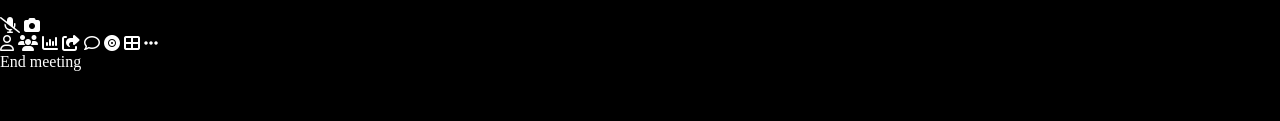
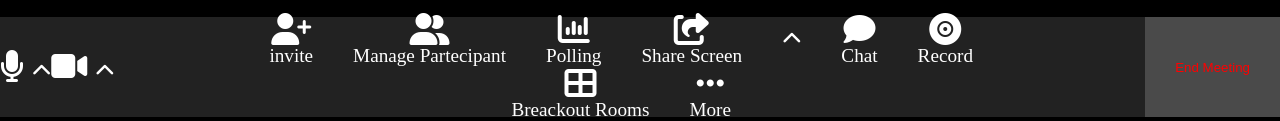
Before and after one commit to Laroussi-Sarhane/html-css-zoom, a plain HTML site: page index.html in a window 1280 px wide. Shown: the part 743-864 px from the top of the page. Before the commit the page ends 814 px from the top, so only its background shows below. Drawn offline with Linux system fonts and the light colour scheme.

Commit message:
add changes footer

```diff
--- a/index.html
+++ b/index.html
@@ -611,43 +611,67 @@
   </main>
 
   <footer>
-        <div cont-footer>
+    <div class="media flex ">
+      <div>
+        <i class="fa-solid fa-microphone"></i>
+        <span id="chevron">
+          <i class="fa-solid fa-chevron-up"></i>
+        </span>
+      </div>
+      <div>
+        <i class="fa-solid fa-video"></i>
+        <span id="chevron">
+          <i class="fa-solid fa-chevron-up"></i>
+        </span>
+      </div>
+    </div>
+  <!-- microfono e camera -->
 
-          <div class="cont">
-            <div>
-              <span><i class="fa-solid fa-microphone-slash"></i></span>
+  <!-- icone centrali -->
+    <div class="action flex">
+      <div class="caption flex">
+        <i class="fa-solid fa-user-plus"></i>
+        <span>invite</span>
+      </div>
+      <div class="caption flex">
+        <i class="fa-solid fa-user-group"></i>
+        <span>Manage Partecipant</span>
+      </div>
+      <div class="caption flex">
+        <i class="fa-solid fa-chart-column"></i>
+        <span>Polling</span>
+      </div>
+      <div class="caption flex active">
+        <i class="fa-solid fa-share-from-square"></i>
+        <span>Share Screen</span>
+      </div>
+      <div class="caption flex" id="chevron">
+        <i class="fa-solid fa-chevron-up"></i>
+      </div>
+      <div class="caption flex">
+        <i class="fa-solid fa-comment"></i>
+        <span>Chat</span>
+      </div>
+      <div class="caption flex">
+        <i class="fa-solid fa-record-vinyl"></i>
+        <span>Record</span>
+      </div>
+      <div class="caption flex">
+        <i class="fa-solid fa-table-cells-large"></i>
+        <span>Breackout Rooms</span>
+      </div>
+      <div class="caption flex">
+        <i class="fa-solid fa-ellipsis"></i>
+        <span>More</span>
+      </div>
+    </div>
+  <!-- fine icone centrali -->
 
-              <span><i class="fa-solid fa-camera"></i></span>
-            </div>
+  <!-- bottone a destra nel footer -->
+    <div class="end flex">
+      <button>End Meeting</button>
+    </div>
 
-
-          </div>
-
-          <div class="cont">
-
-            <div>
-              <span><i class="fa-regular fa-user"></i></span>
-              <span><i class="fa-solid fa-users"></i></span>
-              <span><i class="fa-solid fa-chart-column"></i></span>
-              <span><i class="fa-solid fa-share-from-square"></i></span>
-              <span><i class="fa-regular fa-comment"></i></span>
-              <span><i class="fa-solid fa-record-vinyl"></i></span>
-              <span><i class="fa-solid fa-table-cells-large"></i></span>
-              <span><i class="fa-solid fa-ellipsis"></i></span>
-            </div>
-
-          </div>
-
-          <div class="cont">
-
-            <div>
-              <span>End meeting</span>
-            </div>
-          </div>
-
-        </nav>
-
-      </div>
   </footer>
 
 
--- a/style.css
+++ b/style.css
@@ -58,16 +58,67 @@ img{
   height: 70px;
   width: 70px;
 }
-.footer{
+
+
+.flex{
   display: flex;
-  height: 100%;
-  width: 100%;
 }
-.cont-footer{
+footer{
+  height: 100px;
+  background-color:greenyellow;
   display: flex;
   justify-content: space-between;
   align-items: center;
+  color: white;
+  background-color: #222222;
+  font-size: 2rem;
 }
-.cont{
-  justify-content: space-between;
+.action{
+  justify-content: center;
+  flex-wrap: wrap;
+  width: 70%;
 }
+
+.action div{
+  cursor: pointer;
+}
+
+.action div:hover{
+  color: #4bc800;
+}
+
+.action .active{
+  color: #4bc800;
+}
+
+.action .caption{
+  padding-left: 40px;
+  display: flex;
+  flex-direction: column;
+  align-items: center;
+}
+
+.action span{
+  font-size: 1.2rem;
+}
+
+footer #chevron{
+  font-size: 1.2rem;
+}
+
+.caption#chevron{
+  justify-content: center;
+}
+.end{
+  height: 100%;
+  width: 15%;
+  justify-content: flex-end;
+}
+
+.end button{
+  cursor: pointer;
+  padding: 10px 30px;
+  color: red;
+  background-color: #4a4a4a;
+  border: transparent;
+}
```
